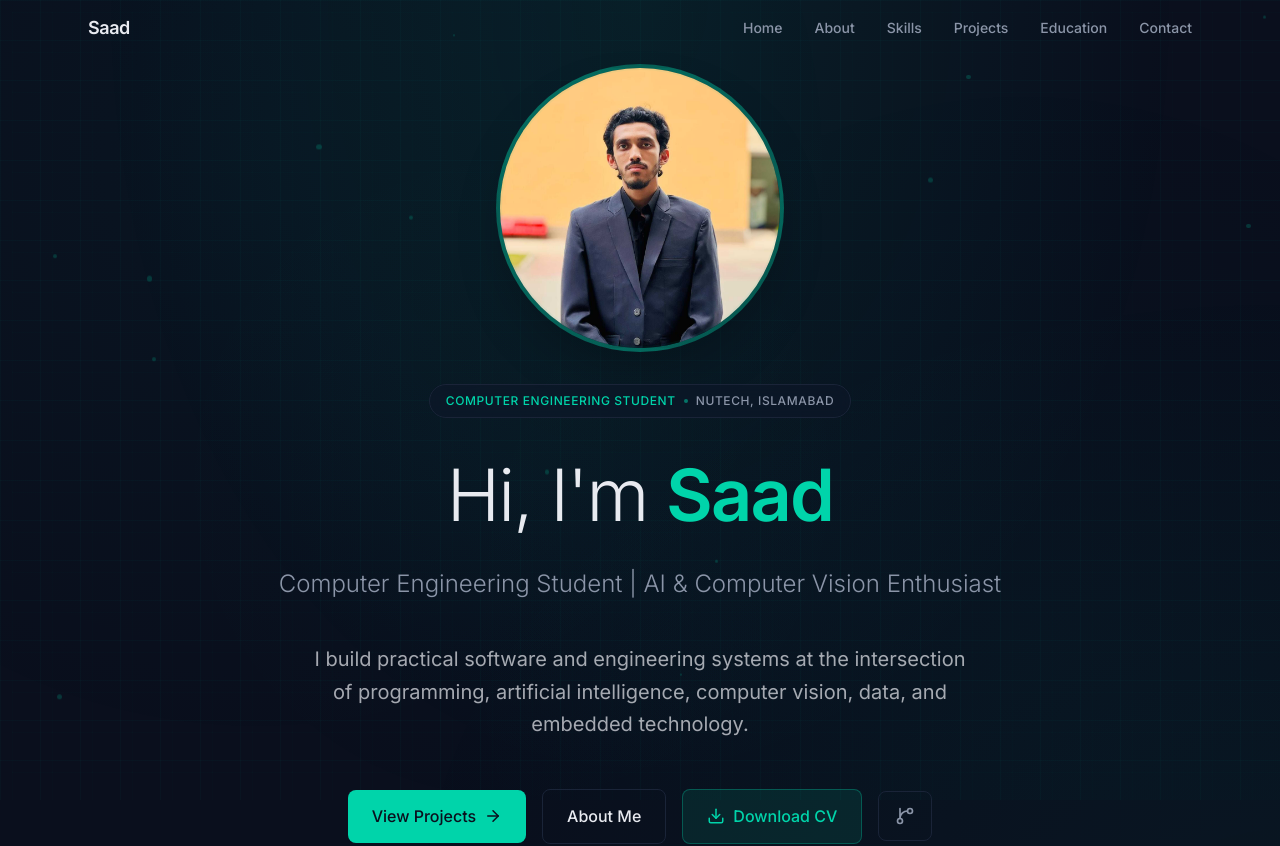
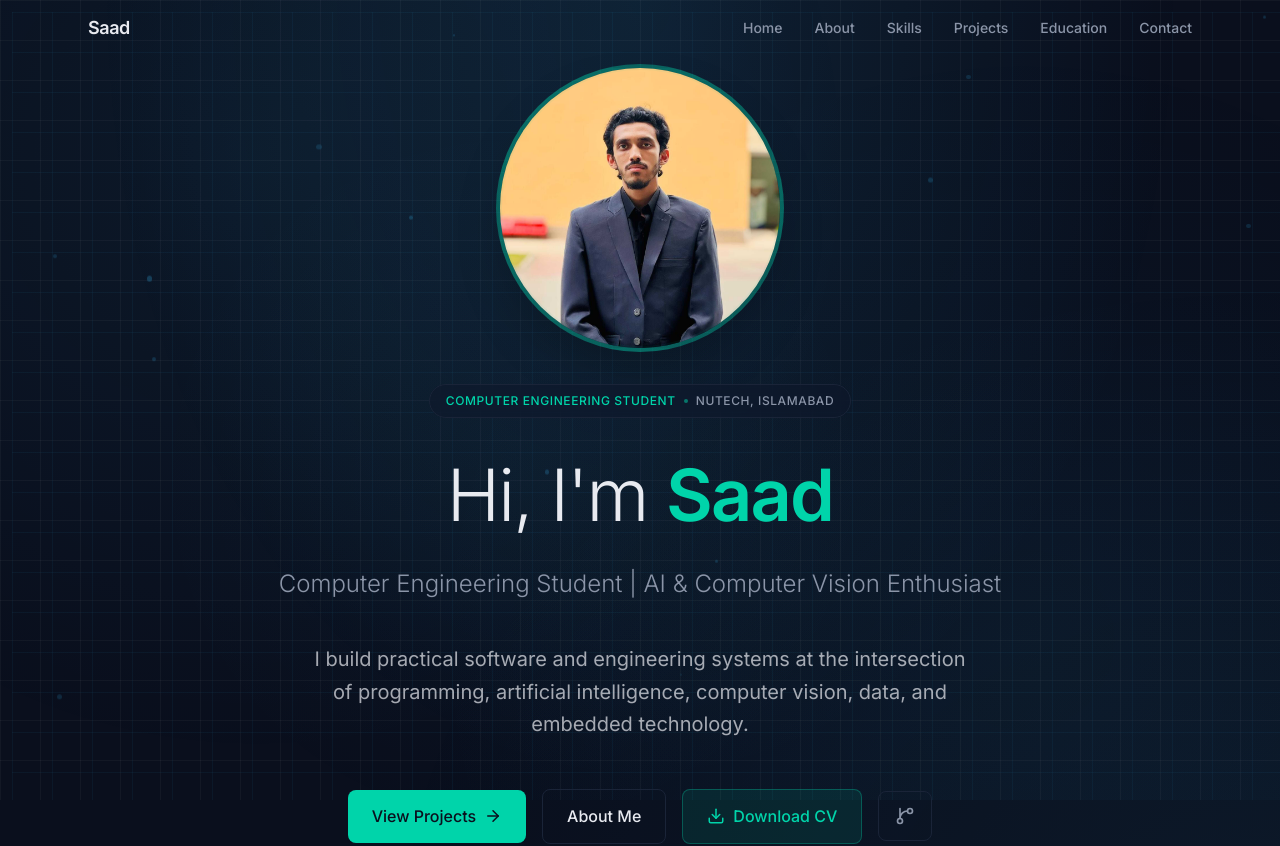
Before and after one commit to Im-Saad08/Saad-Portfolio, a React (Vite) app: page / in a window 1280 px wide. Shown: the top 846 px of the page. Built offline with nearby package versions, Linux system fonts and the light colour scheme.

Commit message:
Changed the bg color from green to Deep Midnight Navy

```diff
--- a/src/components/BackgroundEffects.jsx
+++ b/src/components/BackgroundEffects.jsx
@@ -9,8 +9,8 @@ export function GridBackground() {
       aria-hidden="true"
       style={{
         backgroundImage: `
-          linear-gradient(rgba(0, 212, 170, 0.03) 1px, transparent 1px),
-          linear-gradient(90deg, rgba(0, 212, 170, 0.03) 1px, transparent 1px)
+          linear-gradient(rgba(255, 255, 255, 0.04) 1px, transparent 1px),
+          linear-gradient(90deg, rgba(255, 255, 255, 0.04) 1px, transparent 1px)
         `,
         backgroundSize: "40px 40px",
       }}
@@ -20,8 +20,8 @@ export function GridBackground() {
           className="absolute inset-0"
           style={{
             backgroundImage: `
-              linear-gradient(rgba(0, 212, 170, 0.02) 1px, transparent 1px),
-              linear-gradient(90deg, rgba(0, 212, 170, 0.02) 1px, transparent 1px)
+              linear-gradient(rgba(56, 189, 248, 0.06) 1px, transparent 1px),
+              linear-gradient(90deg, rgba(56, 189, 248, 0.06) 1px, transparent 1px)
             `,
             backgroundSize: "40px 40px",
             animation: "grid-move 20s linear infinite",
@@ -51,12 +51,13 @@ export function FloatingParticles() {
       {particles.map((p) => (
         <div
           key={p.id}
-          className="absolute rounded-full bg-accent/20"
+          className="absolute rounded-full"
           style={{
             left: p.left,
             top: p.top,
             width: p.size,
             height: p.size,
+            background: `rgba(56, 189, 248, ${0.1 + Math.random() * 0.15})`,
             animation: `float ${p.duration} ease-in-out infinite`,
             animationDelay: p.delay,
           }}
@@ -73,9 +74,9 @@ export function CircuitPattern() {
       aria-hidden="true"
       style={{
         backgroundImage: `
-          radial-gradient(circle at 20% 20%, rgba(0, 212, 170, 0.03) 0%, transparent 50%),
-          radial-gradient(circle at 80% 80%, rgba(0, 212, 170, 0.02) 0%, transparent 50%),
-          radial-gradient(circle at 40% 60%, rgba(0, 212, 170, 0.015) 0%, transparent 40%)
+          radial-gradient(circle at 20% 20%, rgba(56, 189, 248, 0.06) 0%, transparent 50%),
+          radial-gradient(circle at 80% 80%, rgba(56, 189, 248, 0.04) 0%, transparent 50%),
+          radial-gradient(circle at 40% 60%, rgba(56, 189, 248, 0.03) 0%, transparent 40%)
         `,
       }}
     />
@@ -92,8 +93,8 @@ export function HeroBackground() {
         className="absolute inset-0"
         style={{
           background: `
-            radial-gradient(ellipse at 50% 0%, rgba(0, 212, 170, 0.08) 0%, transparent 60%),
-            radial-gradient(ellipse at 100% 100%, rgba(0, 212, 170, 0.04) 0%, transparent 50%)
+            radial-gradient(ellipse at 50% 0%, rgba(56, 189, 248, 0.1) 0%, transparent 60%),
+            radial-gradient(ellipse at 100% 100%, rgba(56, 189, 248, 0.06) 0%, transparent 50%)
           `,
         }}
       />
```
